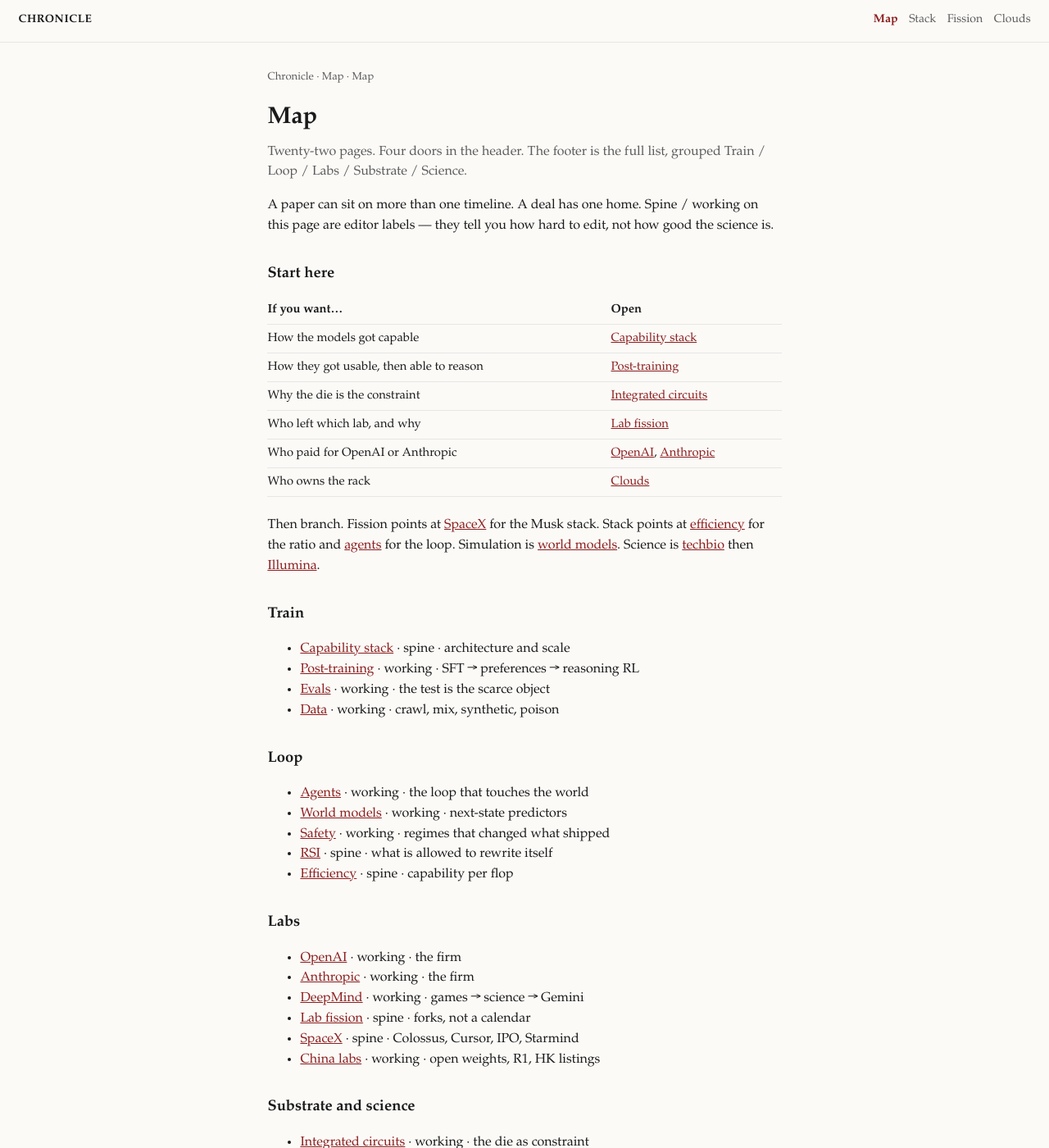
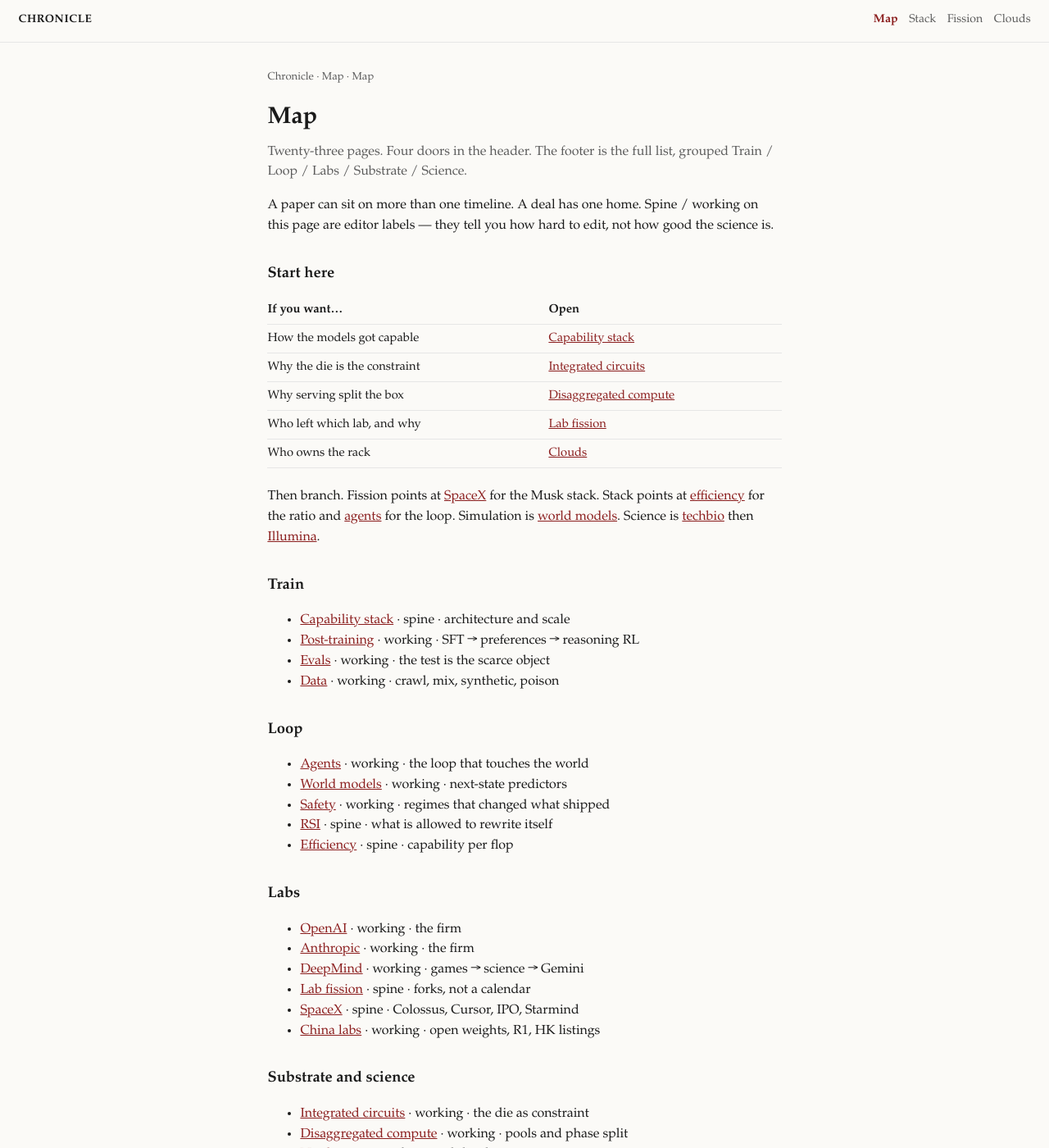
Before and after one commit to vandontduong/chronicle, a Jekyll site: the page built from timelines/index.md, in a window 1280 px wide and 1400 px high. Shown: the whole window at 82% size. Built offline with Jekyll 4.4.1, drawn with Linux system fonts in a browser that asks for light colours.

Commit message:
Add disaggregated-compute page (CXL pools, prefill/decode split)

```diff
--- a/_includes/sitemap.html
+++ b/_includes/sitemap.html
@@ -26,6 +26,7 @@
   <div>
     <p>Substrate</p>
     <a href="{{ '/timelines/integrated-circuits/' | relative_url }}"{% if page.url contains '/integrated-circuits' %} class="here"{% endif %}>Chips</a>
+    <a href="{{ '/timelines/disaggregated-compute/' | relative_url }}"{% if page.url contains '/disaggregated-compute' %} class="here"{% endif %}>Disagg</a>
     <a href="{{ '/timelines/nvidia/' | relative_url }}"{% if page.url contains '/nvidia' %} class="here"{% endif %}>Nvidia</a>
     <a href="{{ '/timelines/cerebras/' | relative_url }}"{% if page.url contains '/cerebras' %} class="here"{% endif %}>Cerebras</a>
     <a href="{{ '/timelines/clouds/' | relative_url }}"{% if page.url contains '/clouds' %} class="here"{% endif %}>Clouds</a>
--- a/timelines/index.md
+++ b/timelines/index.md
@@ -6,7 +6,7 @@ permalink: /timelines/
 
 # Map
 
-<p class="lede">Twenty-two pages. Four doors in the header. The footer is the full list, grouped Train / Loop / Labs / Substrate / Science.</p>
+<p class="lede">Twenty-three pages. Four doors in the header. The footer is the full list, grouped Train / Loop / Labs / Substrate / Science.</p>
 
 A paper can sit on more than one timeline. A deal has one home. Spine / working on this page are editor labels — they tell you how hard to edit, not how good the science is.
 
@@ -15,10 +15,9 @@ A paper can sit on more than one timeline. A deal has one home. Spine / working
 | If you want… | Open |
 |---|---|
 | How the models got capable | [Capability stack]({{ '/timelines/capability-stack/' | relative_url }}) |
-| How they got usable, then able to reason | [Post-training]({{ '/timelines/post-training/' | relative_url }}) |
 | Why the die is the constraint | [Integrated circuits]({{ '/timelines/integrated-circuits/' | relative_url }}) |
+| Why serving split the box | [Disaggregated compute]({{ '/timelines/disaggregated-compute/' | relative_url }}) |
 | Who left which lab, and why | [Lab fission]({{ '/timelines/lab-fission/' | relative_url }}) |
-| Who paid for OpenAI or Anthropic | [OpenAI]({{ '/timelines/openai/' | relative_url }}), [Anthropic]({{ '/timelines/anthropic/' | relative_url }}) |
 | Who owns the rack | [Clouds]({{ '/timelines/clouds/' | relative_url }}) |
 
 Then branch. Fission points at [SpaceX]({{ '/timelines/spacex/' | relative_url }}) for the Musk stack. Stack points at [efficiency]({{ '/timelines/efficiency/' | relative_url }}) for the ratio and [agents]({{ '/timelines/agents/' | relative_url }}) for the loop. Simulation is [world models]({{ '/timelines/world-models/' | relative_url }}). Science is [techbio]({{ '/timelines/techbio/' | relative_url }}) then [Illumina]({{ '/timelines/illumina/' | relative_url }}).
@@ -50,6 +49,7 @@ Then branch. Fission points at [SpaceX]({{ '/timelines/spacex/' | relative_url }
 ## Substrate and science
 
 - [Integrated circuits]({{ '/timelines/integrated-circuits/' | relative_url }}) · working · the die as constraint
+- [Disaggregated compute]({{ '/timelines/disaggregated-compute/' | relative_url }}) · working · pools and phase split
 - [Nvidia]({{ '/timelines/nvidia/' | relative_url }}) · spine · silicon and the cheques
 - [Cerebras]({{ '/timelines/cerebras/' | relative_url }}) · spine · wafer-scale decode
 - [Clouds]({{ '/timelines/clouds/' | relative_url }}) · spine · GPU debt and offtakes
```
Also changed, not shown: index.md (+1 -0 lines), timelines/disaggregated-compute.md (added, +54 -0 lines).
